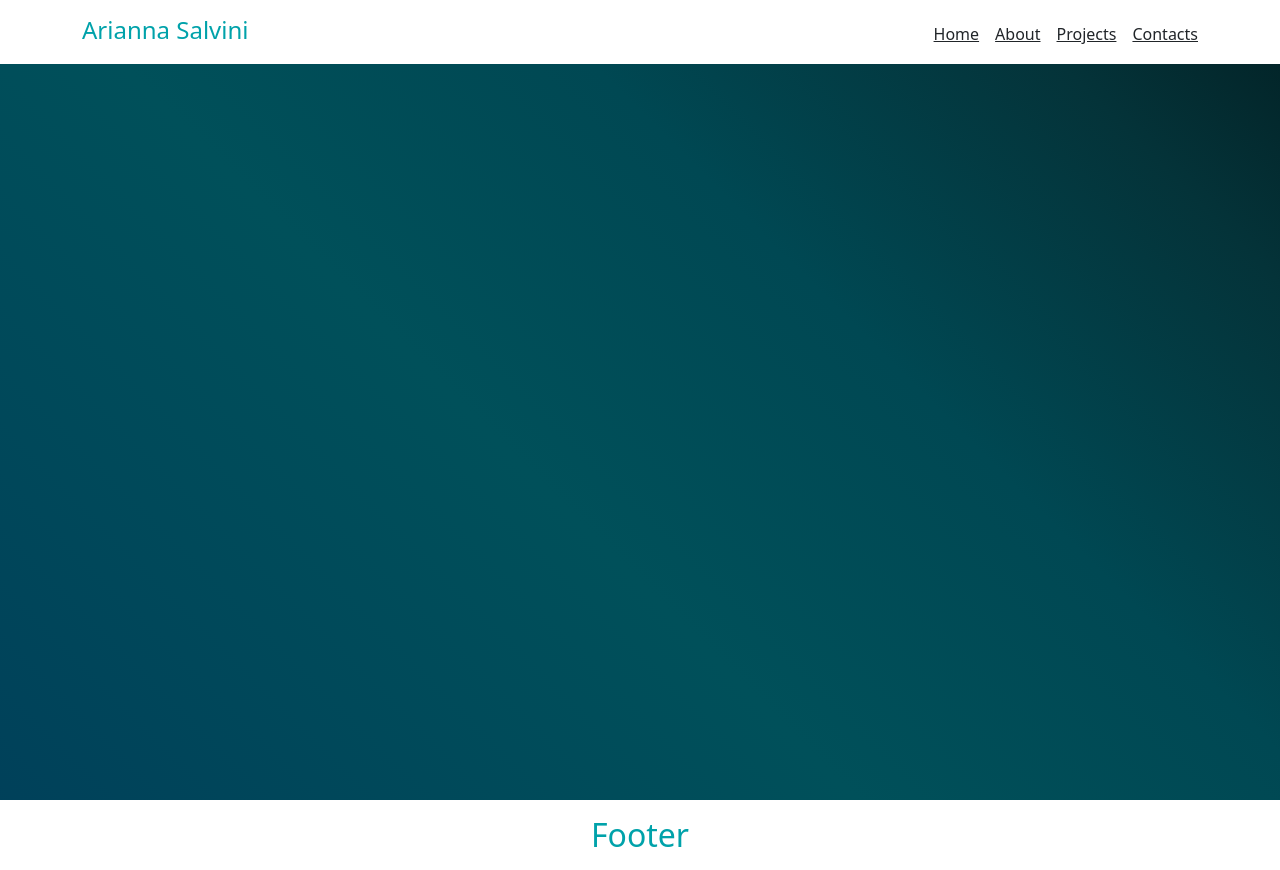
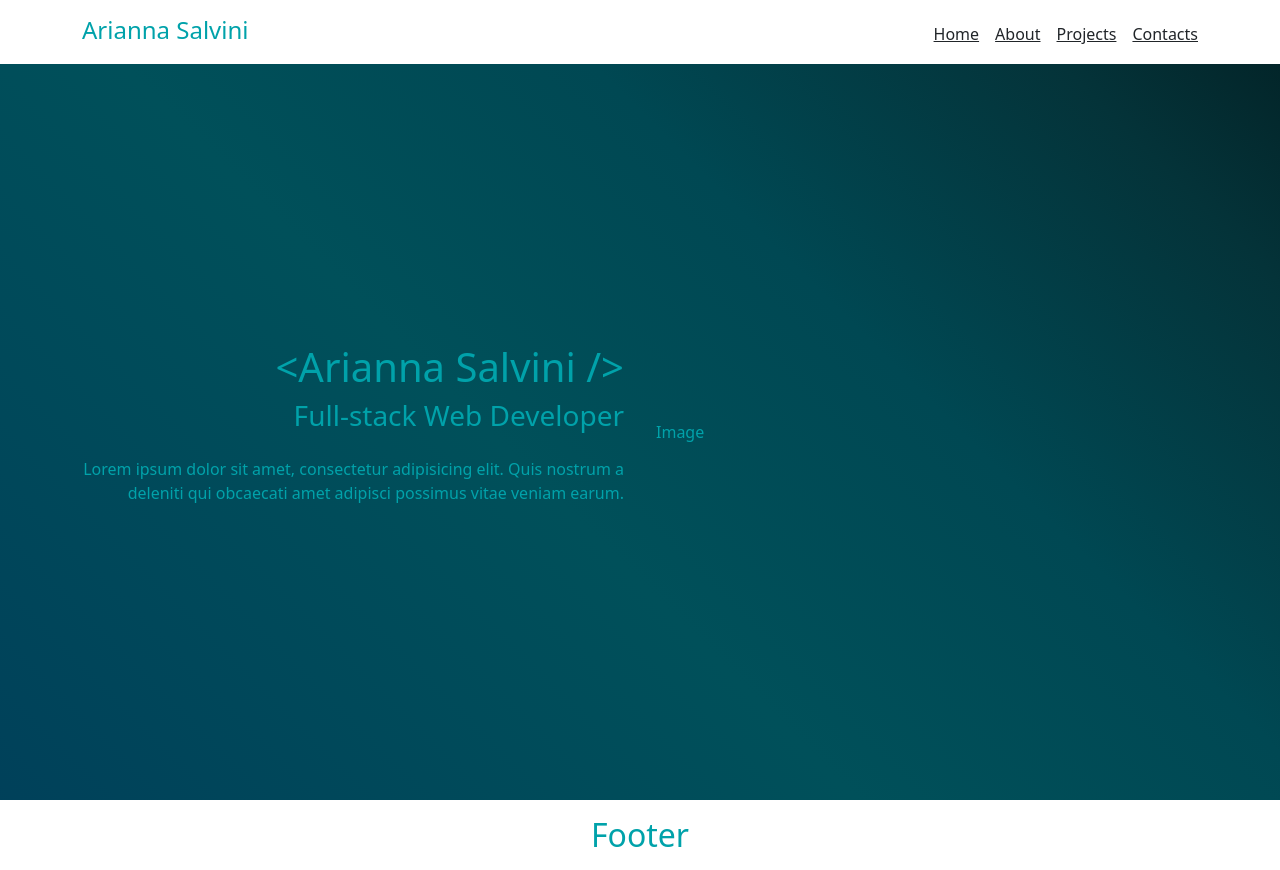
Before and after one commit to Arianna-Salvini/vite-boolfolio, a Vue app: page / in a window 1280 px wide. Built offline with nearby package versions, Linux system fonts and the light colour scheme.

Commit message:
Edit homepage

```diff
--- a/src/components/views/AppHome.vue
+++ b/src/components/views/AppHome.vue
@@ -2,7 +2,46 @@
 </script>
 
 <template>
-
+    <section class="body_main d-flex align-items-center">
+        <div class="container d-flex align-items-center">
+            <div class="left">
+                <h1>
+                    &lt;Arianna Salvini /&gt;
+                </h1>
+                <h3>Full-stack Web Developer</h3>
+                <p class="pt-3">Lorem ipsum dolor sit amet, consectetur adipisicing elit. Quis nostrum a
+                    deleniti qui
+                    obcaecati amet
+                    adipisci
+                    possimus vitae veniam earum.</p>
+            </div>
+            <div class="right">
+                <!-- image here -->
+                <div> Image</div>
+            </div>
+        </div>
+    </section>
 </template>
 
-<style scoped></style>
+<style scoped>
+.body_main {
+    height: 100%;
+}
+
+.left,
+.right {
+    width: 50%;
+    height: 100%;
+}
+
+.left {
+    text-align: right;
+    padding-right: 1rem;
+
+}
+
+.right {
+    text-align: left;
+    padding-left: 1rem;
+}
+</style>
```
